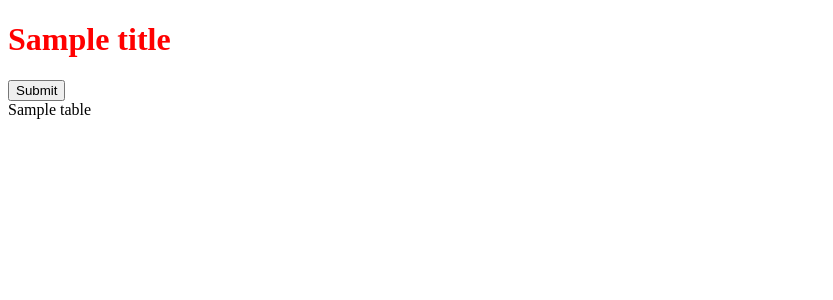
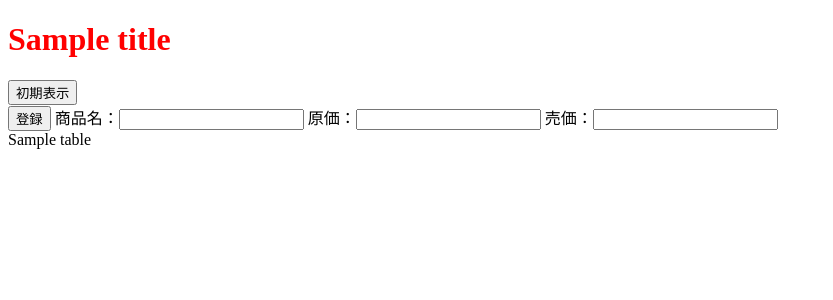
Before and after one commit to yasu-0719/Python_Flask, a Flask app: template Python_Flask/app/templates/index.html in a window 1280 px wide. Shown: the top 300 px of the page, without its empty margins (0-833 px from the left). Run offline with Flask 2, Linux system fonts and the light colour scheme; the template is opened without the code that fills it: most values are stand-ins (such as "Sample title", 1, 10 or a date in 2020).

Commit message:
second commit

```diff
--- /dev/null
+++ b/.c9/metadata/environment/Python_Flask/app/static/index.js
@@ -0,0 +1 @@
+{"filter":false,"title":"index.js","tooltip":"/Python_Flask/app/static/index.js","undoManager":{"mark":-1,"position":-1,"stack":[]},"ace":{"folds":[],"scrolltop":0,"scrollleft":0,"selection":{"start":{"row":0,"column":0},"end":{"row":0,"column":0},"isBackwards":false},"options":{"guessTabSize":true,"useWrapMode":false,"wrapToView":true},"firstLineState":{"row":5,"mode":"ace/mode/javascript"}},"timestamp":1598171144391,"hash":"3b77d167dc0fc6faae97c344ee0d6493e04df19d"}
--- /dev/null
+++ b/.c9/metadata/environment/Python_Flask/app/templates/table.html
@@ -0,0 +1 @@
+{"filter":false,"title":"table.html","tooltip":"/Python_Flask/app/templates/table.html","undoManager":{"mark":-1,"position":-1,"stack":[]},"ace":{"folds":[],"scrolltop":0,"scrollleft":0,"selection":{"start":{"row":0,"column":0},"end":{"row":0,"column":0},"isBackwards":false},"options":{"guessTabSize":true,"useWrapMode":false,"wrapToView":true},"firstLineState":0},"timestamp":1598171144391,"hash":"1325253f8b3619ea3c798fa63b9d6569c2444c05"}
--- a/Python_Flask/app/templates/index.html
+++ b/Python_Flask/app/templates/index.html
@@ -9,7 +9,13 @@
     <body>
     <h1>{{ title }}</h1>
     <form action="/" method="POST">
-        <input type="submit" value="Submit" name="Submit">
+        <input type="submit" value="初期表示" name="Initialize">
+    </form>
+    <form action="/" method="PUT">
+        <input type="submit" value="登録" name="Submit", method="PUT">
+        商品名：<input type="text" value="" name="name">
+        原価：<input type="text" value="" name="cost">
+        売価：<input type="text" value="" name="price">
     </form>
       {{ table }}
     </body>
--- a/Python_Flask/run.py
+++ b/Python_Flask/run.py
@@ -1,6 +1,5 @@
 from app.app import app
 
-#おまじない
 if __name__ == "__main__":
     from argparse import ArgumentParser
     parser = ArgumentParser()
```
Also changed, not shown: .c9/metadata/environment/Python_Flask/app/app.py (added, +1 -0 lines), .c9/metadata/environment/Python_Flask/app/templates/index.html (added, +1 -0 lines), Python_Flask/app/app.py (+16 -29 lines), Python_Flask/app/templates/table.html (deleted, +0 -12 lines), .c9/metadata/environment/Python_Flask/app/app2.py (added), .c9/metadata/environment/Python_Flask/app/sales_sample.csv (added), .c9/metadata/environment/Python_Flask/models/database.py (added), .c9/metadata/environment/Python_Flask/models/sales.db (added), .c9/metadata/environment/Python_Flask/run.py (added), .c9/metadata/environment/Python_Flask/run2.py (added), Python_Flask/models/sales.db, sales.db (added), 4 other files.
